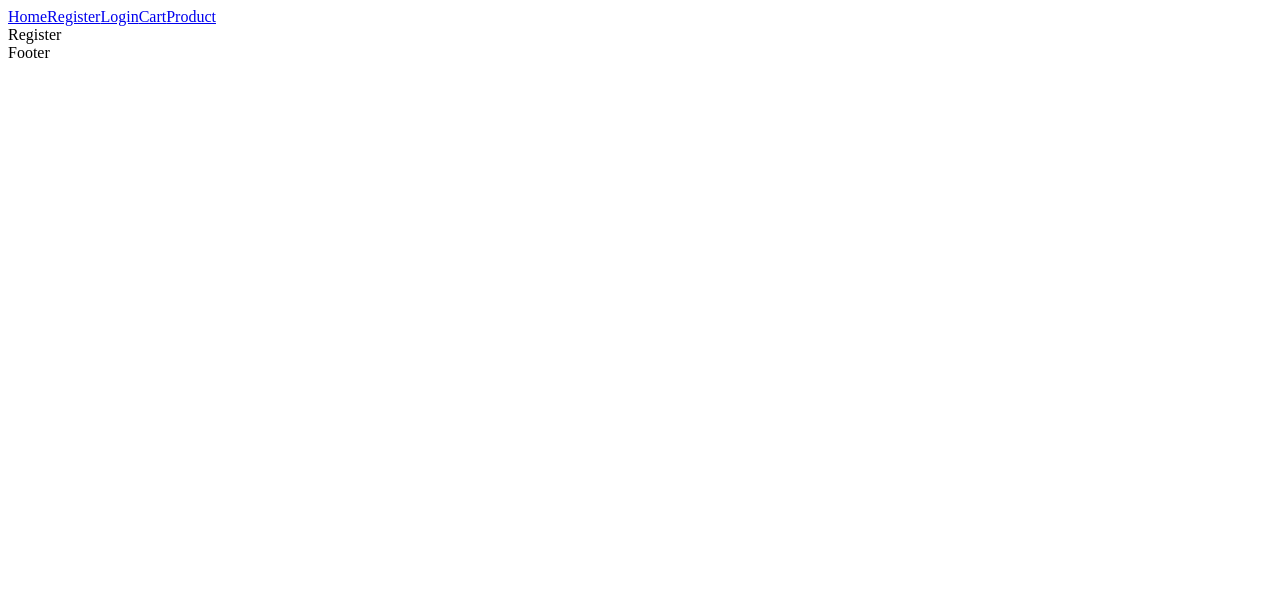
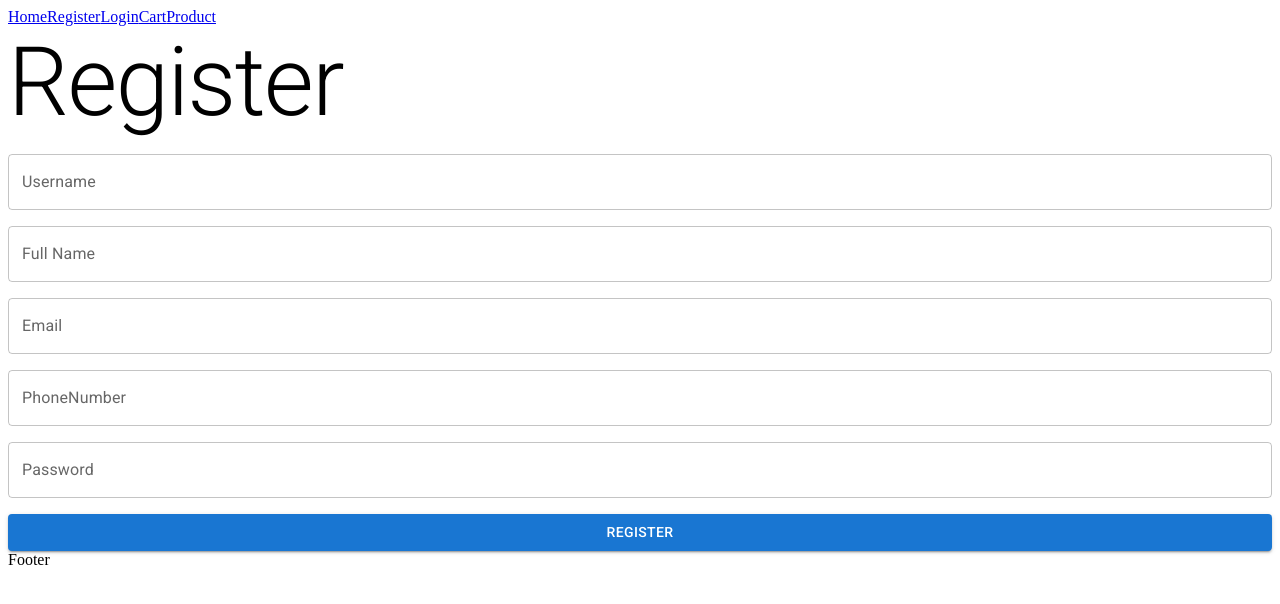
Before and after one commit to qutaybmafarjeh/e-commerce-react, a React (Vite) app: page /register in a window 1280 px wide. Shown: the top 604 px of the page. Built offline with nearby package versions, Linux system fonts and the light colour scheme.

Commit message:
create the register page

```diff
--- a/src/main.jsx
+++ b/src/main.jsx
@@ -1,5 +1,9 @@
 import { StrictMode } from 'react'
 import { createRoot } from 'react-dom/client'
+import '@fontsource/roboto/300.css';
+import '@fontsource/roboto/400.css';
+import '@fontsource/roboto/500.css';
+import '@fontsource/roboto/700.css';
 import './index.css'
 import App from './App.jsx'
 
--- a/src/pages/register/Register.jsx
+++ b/src/pages/register/Register.jsx
@@ -1,7 +1,82 @@
-import React from 'react'
+import { Box, Button, CircularProgress, TextField, Typography } from '@mui/material'
+import axios from 'axios';
+import React, { useState } from 'react'
+import { useForm } from 'react-hook-form';
+import { yupResolver } from "@hookform/resolvers/yup"
+import * as yup from "yup"
+import { CircleSharp } from '@mui/icons-material';
+
+
+
 
 export default function Register() {
+
+  const [serverErrors, setServerErrors] = useState([]);
+
+  const resgisterSchema = yup.object({
+    userName: yup.string().required().min(3).max(30),
+    fullName: yup.string().required().min(3).max(30),
+    email: yup.string().email().required(),
+    phone: yup.string().required(),
+    password: yup.string().required()
+  })
+
+
+      const {register, handleSubmit, formState: {errors, isSubmitting}} = useForm(
+        {
+          resolver: yupResolver(resgisterSchema)
+        }
+      );
+      const RegisterForm = async (data) => {
+        try {
+          const response = await axios.post(`${import.meta.env.VITE_BURL}/auth/Account/Register`, data);
+          return response.data;
+        } catch (err) {
+          setServerErrors(err.response.data.errors)
+        }
+      }
+
+
   return (
-    <div>Register</div>
+    <Box component="section" className="registerPage">
+      <Typography variant="h1" component="h3">
+        Register
+      </Typography>
+
+      {serverErrors?.length > 0? serverErrors.map((error) =>
+         <Typography color='error'>{error}</Typography>
+      ): ''}
+
+
+      <Box onSubmit={handleSubmit(RegisterForm)} component="form" className="register__form" sx={{ display: 'flex',
+         flexDirection: 'column', gap: 2, marginTop: 2 }}>
+        <TextField label="Username" {...register('userName')}  variant="outlined"
+        error={errors.userName}
+        helperText={errors.userName?.message}
+        />
+        <TextField label="Full Name" {...register('fullName')} variant="outlined"
+        error={errors.fullName}
+        helperText={errors.fullName?.message}
+        />
+        <TextField label="Email" {...register('email')}  variant="outlined"
+        error={errors.email}
+        helperText={errors.email?.message}
+        />
+        <TextField label="PhoneNumber" {...register('phone')} variant="outlined"
+        error={errors.phone}
+        helperText={errors.phone?.message}
+        />
+        <TextField label="Password" {...register('password')} variant="outlined"
+        error={errors.password}
+        helperText={errors.password?.message}
+        />
+
+          <Button variant="contained" type="submit" color="primary" disabled={isSubmitting}>
+            {isSubmitting? <CircularProgress /> : 'Register'}
+          </Button>
+
+      </Box>
+
+    </Box>
   )
 }
```
Also changed, not shown: package.json (+10 -1 lines), 1 other file (tests, documents, lock files or other folders).
